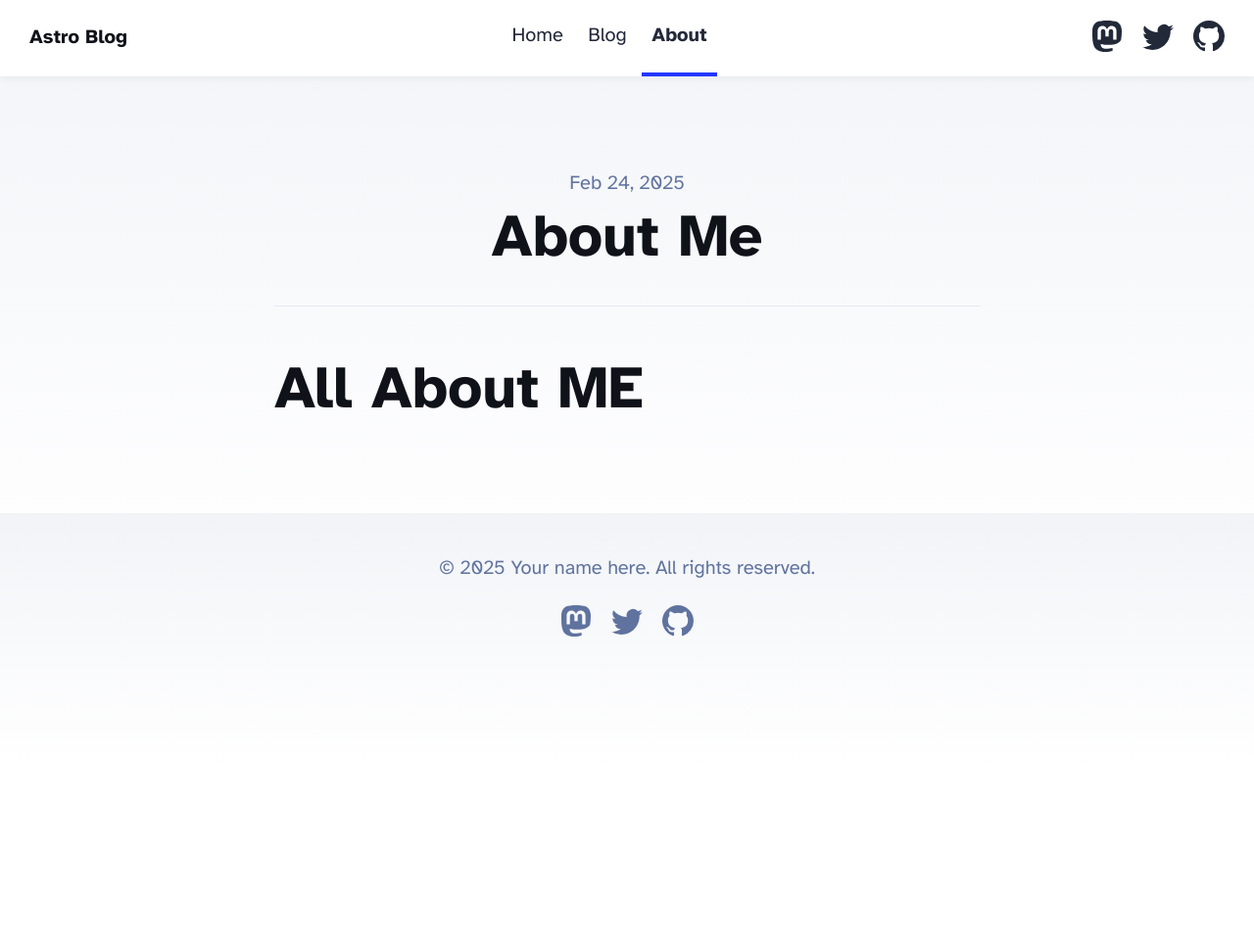
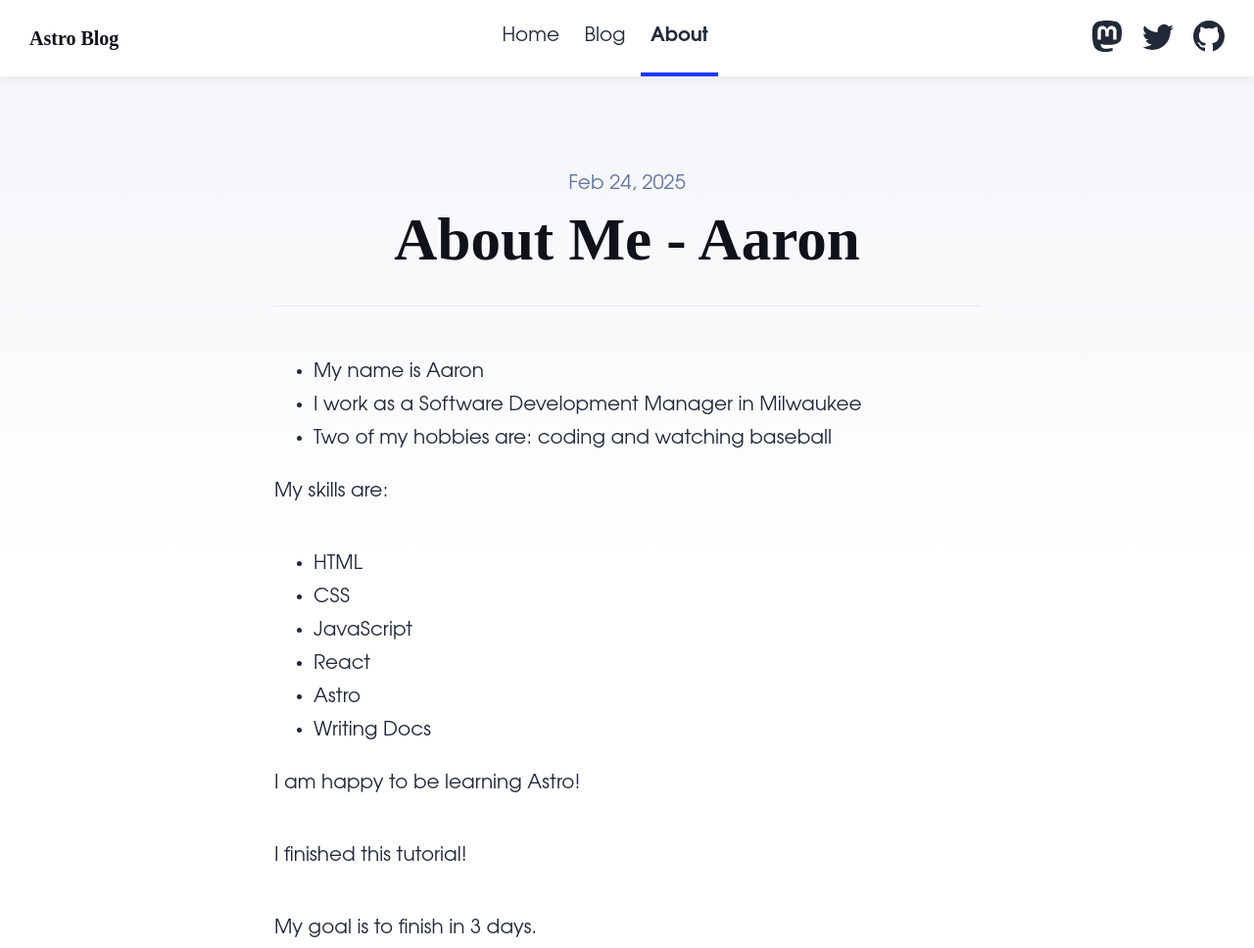
Before and after one commit to aaronmfmorey/astro_dotcom, an Astro site: page /about in a window 1280 px wide. Shown: the top 968 px of the page at 98% size. Before the commit the page ends 800 px from the top, so only its background shows below. Built offline with nearby package versions, Linux system fonts and the light colour scheme; Astro itself is replaced by a stand-in of ours; a web font is replaced by a local one.

Commit message:
Running through Astro tutorial

```diff
--- a/astro.config.mjs
+++ b/astro.config.mjs
@@ -7,4 +7,23 @@ import sitemap from '@astrojs/sitemap';
 export default defineConfig({
 	site: 'https://example.com',
 	integrations: [mdx(), sitemap()],
+	compressHTML: true,
+	// From https://docs.astro.build/en/reference/configuration-reference/#compresshtml
+	markdown: {
+		shikiConfig: {
+		  // Choose from Shiki's built-in themes (or add your own)
+		  // https://shiki.style/themes
+		  theme: 'everforest-dark',
+		  // Alternatively, provide multiple themes
+		  // See note below for using dual light/dark themes
+		//   themes: {
+		// 	light: 'github-light',
+		// 	dark: 'github-dark',
+		//   },
+		  // Disable the default colors
+		  // https://shiki.style/guide/dual-themes#without-default-color
+		  // (Added in v4.12.0)
+		  defaultColor: false,
+		}
+	}
 });
--- a/src/components/BaseHead.astro
+++ b/src/components/BaseHead.astro
@@ -31,6 +31,7 @@ const { title, description, image = '/blog-placeholder-1.jpg' } = Astro.props;
 <!-- Font preloads -->
 <link rel="preload" href="/fonts/atkinson-regular.woff" as="font" type="font/woff" crossorigin />
 <link rel="preload" href="/fonts/atkinson-bold.woff" as="font" type="font/woff" crossorigin />
+<link href="https://fonts.googleapis.com/css2?family=Cabin+Sketch:wght@400;700&family=Nanum+Pen+Script&display=swap" rel="stylesheet">
 
 <!-- Canonical URL -->
 <link rel="canonical" href={canonicalURL} />
--- a/src/pages/about.astro
+++ b/src/pages/about.astro
@@ -1,11 +1,40 @@
 ---
 import Layout from '../layouts/BlogPost.astro';
+const pageTitle = "About Me	- Aaron";
+const identity = {
+  firstName: "Aaron",
+  city: "Milwaukee",
+  occupation: "Software Development Manager",
+  hobbies: ["coding", "watching baseball", "playing softball", "lifting weights"],
+  skills: ["Javascript", "HTML/CSS", "PHP", "Python", "AWS", "Java", "C#"],
+};
+
+const skills = ["HTML", "CSS", "JavaScript", "React", "Astro", "Writing Docs"];
+const happy = true;
+const finished = true;
+const goal = 3;
 ---
 
 <Layout
-	title="About Me"
+	title={pageTitle}
 	description="It's all about ME, baby"
 	pubDate={new Date('February 24, 2025')}
 >
-	<h1>All About ME</h1>
+	<ul>
+		<li>My name is {identity.firstName}</li>
+		<li>I work as a {identity.occupation} in {identity.city}</li>
+		{identity.hobbies.length >= 2 &&
+			<li>Two of my hobbies are: {identity.hobbies[0]} and {identity.hobbies[1]}</li>
+		}
+	</ul>
+
+	<p>My skills are:</p>
+	<ul>
+		{skills.map((skill) => <li>{skill}</li>)}
+	</ul>
+	{happy && <p>I am happy to be learning Astro!</p>}
+
+	{finished && <p>I finished this tutorial!</p>}
+
+	{goal === 3 ? <p>My goal is to finish in 3 days.</p> : <p>My goal is not 3 days.</p>}
 </Layout>
--- a/src/styles/global.css
+++ b/src/styles/global.css
@@ -14,23 +14,14 @@
 	--gray-gradient: rgba(var(--gray-light), 50%), #fff;
 	--box-shadow: 0 2px 6px rgba(var(--gray), 25%), 0 8px 24px rgba(var(--gray), 33%),
 		0 16px 32px rgba(var(--gray), 33%);
+	--ff-cabin-sketch: 'Cabin Sketch', cursive;
+	--ff-oldstyle: 'Iowan Old Style', 'Palatino Linotype', 'URW Palladio L', P052, serif;
+	--ff-code: ui-monospace, 'Cascadia Code', 'Source Code Pro', Menlo, Consolas, 'DejaVu Sans Mono', monospace;
+	--ff-geometric-humanist: Avenir, Montserrat, Corbel, 'URW Gothic', source-sans-pro, sans-serif;
 }
-@font-face {
-	font-family: 'Atkinson';
-	src: url('/fonts/atkinson-regular.woff') format('woff');
-	font-weight: 400;
-	font-style: normal;
-	font-display: swap;
-}
-@font-face {
-	font-family: 'Atkinson';
-	src: url('/fonts/atkinson-bold.woff') format('woff');
-	font-weight: 700;
-	font-style: normal;
-	font-display: swap;
-}
+
 body {
-	font-family: 'Atkinson', sans-serif;
+	font-family: var(--ff-geometric-humanist);
 	margin: 0;
 	padding: 0;
 	text-align: left;
@@ -57,6 +48,7 @@ h6 {
 	margin: 0 0 0.5rem 0;
 	color: rgb(var(--black));
 	line-height: 1.2;
+	font-family: var(--ff-cabin-sketch);
 }
 h1 {
 	font-size: 3.052em;
@@ -115,6 +107,7 @@ pre {
 }
 pre > code {
 	all: unset;
+	font-family: var(--ff-code);
 }
 blockquote {
 	border-left: 4px solid var(--accent);
--- a/tutorialprogress.txt
+++ b/tutorialprogress.txt
@@ -1 +1 @@
-https://docs.astro.build/en/tutorial/2-pages/3/
+https://docs.astro.build/en/tutorial/3-components/1/
```
